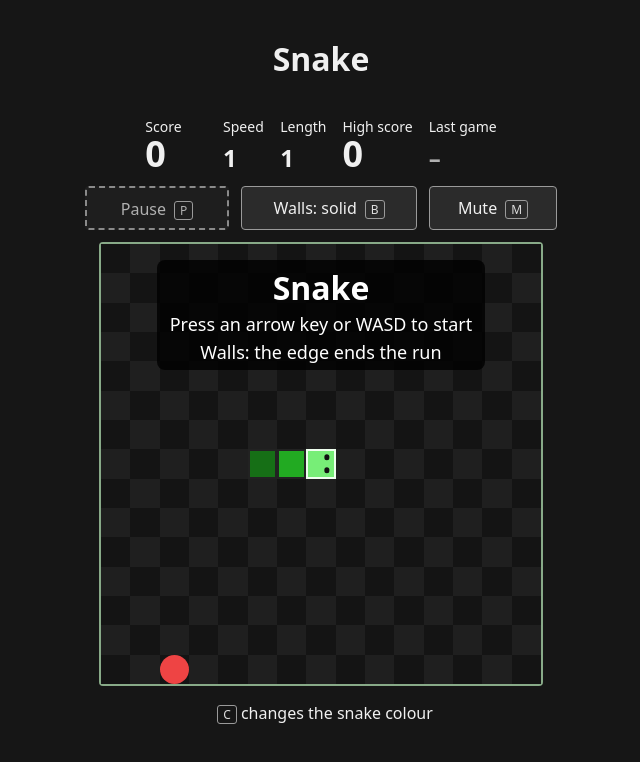
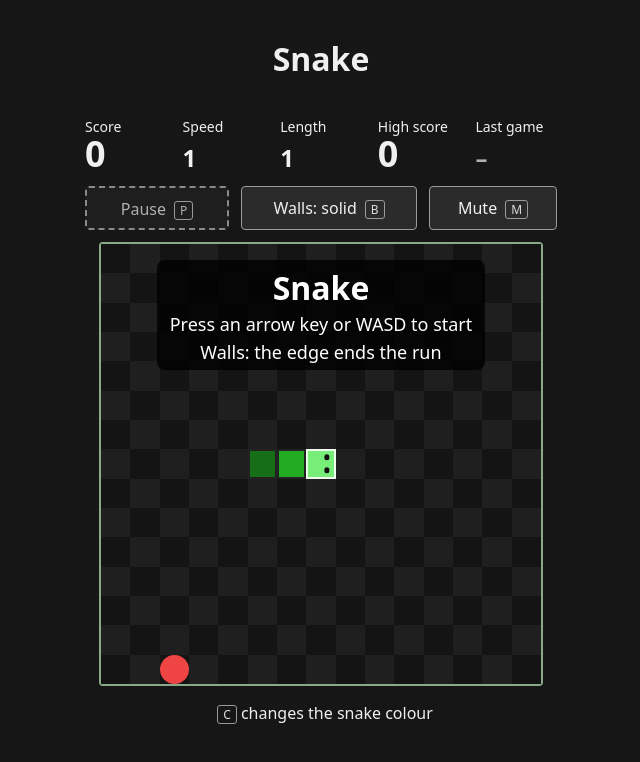
Before and after one commit to mariusachim/awesomeProject1, a React (Vite) app: page / in a window 1280 px wide. Shown: the top 762 px of the page, without its empty margins (319-959 px from the left). Built offline with nearby package versions, Linux system fonts and the light colour scheme.

Commit message:
feat(#308): give the five stats an even gap

```diff
--- a/src/index.css
+++ b/src/index.css
@@ -342,6 +342,8 @@ button:focus-visible {
   display: grid;
   grid-auto-flow: column;
   grid-template-rows: auto auto;
+  /* Equal columns, so the gap between neighbouring labels is even. */
+  grid-auto-columns: 1fr;
   justify-content: start;
   align-content: end;
   gap: 0 16px;
```
